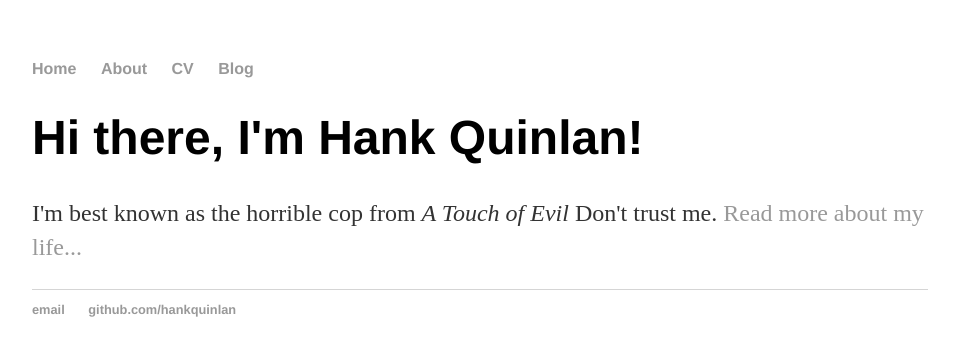
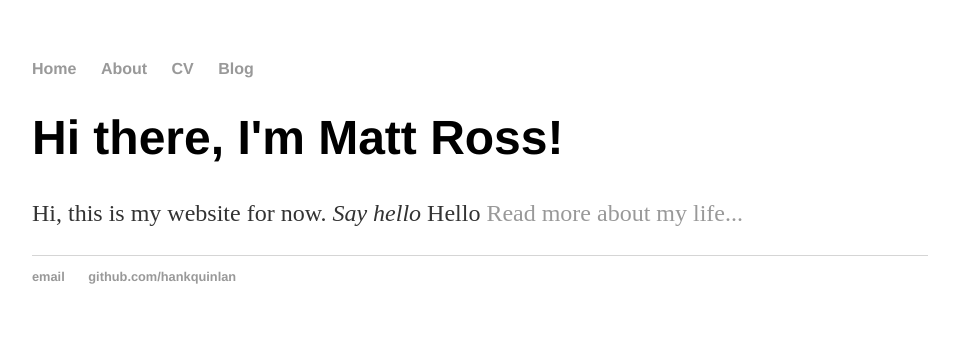
Before and after one commit to mattross-work/mattross-work.github.io, a plain HTML site: page index.html in a window 1280 px wide. Shown: the whole page, without its empty margins (160-1119 px from the left). Drawn offline with Linux system fonts and the light colour scheme.

Commit message:
Update index.html

```diff
--- a/index.html
+++ b/index.html
@@ -16,8 +16,8 @@
 		</nav>
 		<div class="container">
     		<div class="blurb">
-        		<h1>Hi there, I'm Hank Quinlan!</h1>
-				<p>I'm best known as the horrible cop from <em>A Touch of Evil</em> Don't trust me. <a href="/about">Read more about my life...</a></p>
+        		<h1>Hi there, I'm Matt Ross!</h1>
+				<p>Hi, this is my website for now. <em>Say hello</em> Hello <a href="/about">Read more about my life...</a></p>
     		</div><!-- /.blurb -->
 		</div><!-- /.container -->
 		<footer>
```
